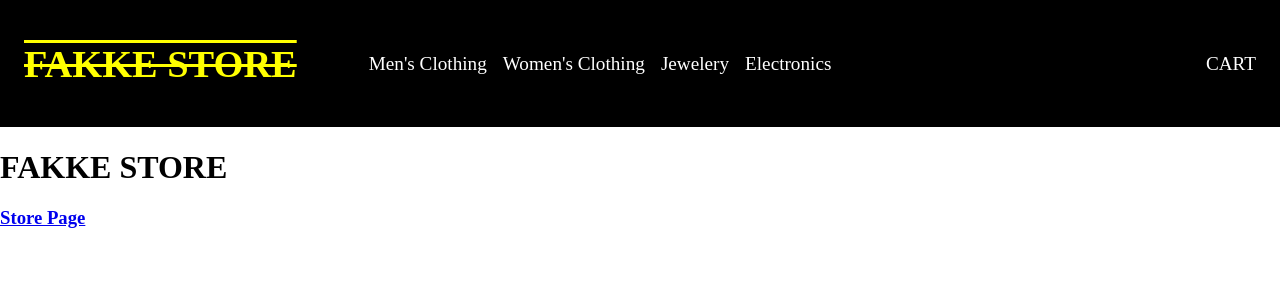
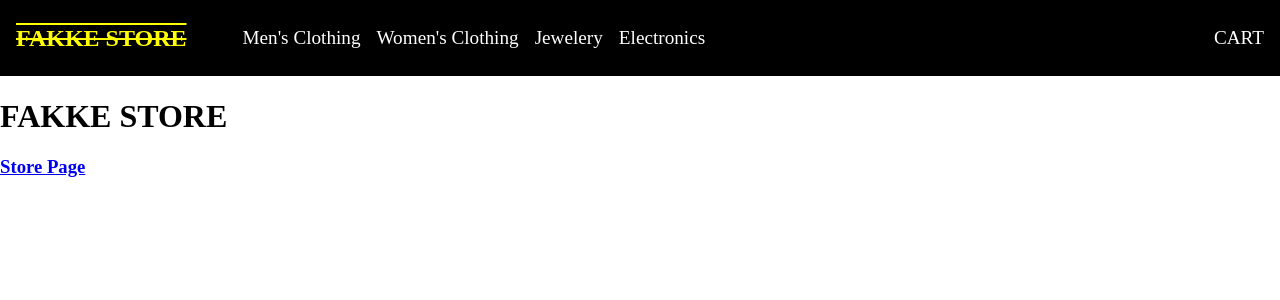
Before and after one commit to Meeran-Tofiq/shopping-cart, a React (Vite) app: page / in a window 1280 px wide. Shown: the top 300 px of the page. Built offline with nearby package versions, Linux system fonts and the light colour scheme.

Commit message:
Resize header to be smaller

```diff
--- a/src/Header/Header.module.css
+++ b/src/Header/Header.module.css
@@ -1,7 +1,7 @@
 .header {
 	display: flex;
-	gap: 2rem;
-	padding: 1rem 1.5rem;
+	gap: 1rem;
+	padding: 0.5rem 1rem;
 	align-items: center;
 
 	background-color: black;
@@ -26,6 +26,7 @@
 	color: yellow;
 	text-decoration-line: line-through overline;
 	text-decoration-color: yellow;
+	font-size: x-large;
 }
 
 .header ul {
```
